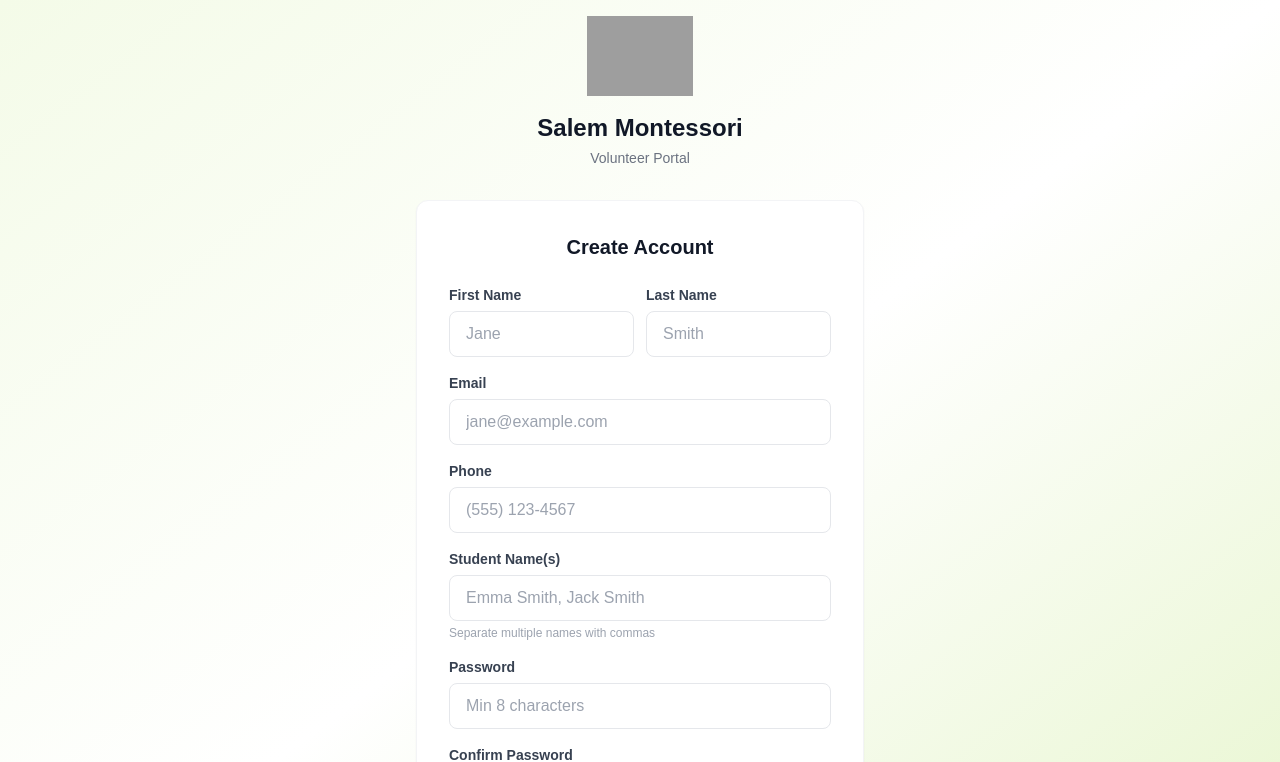
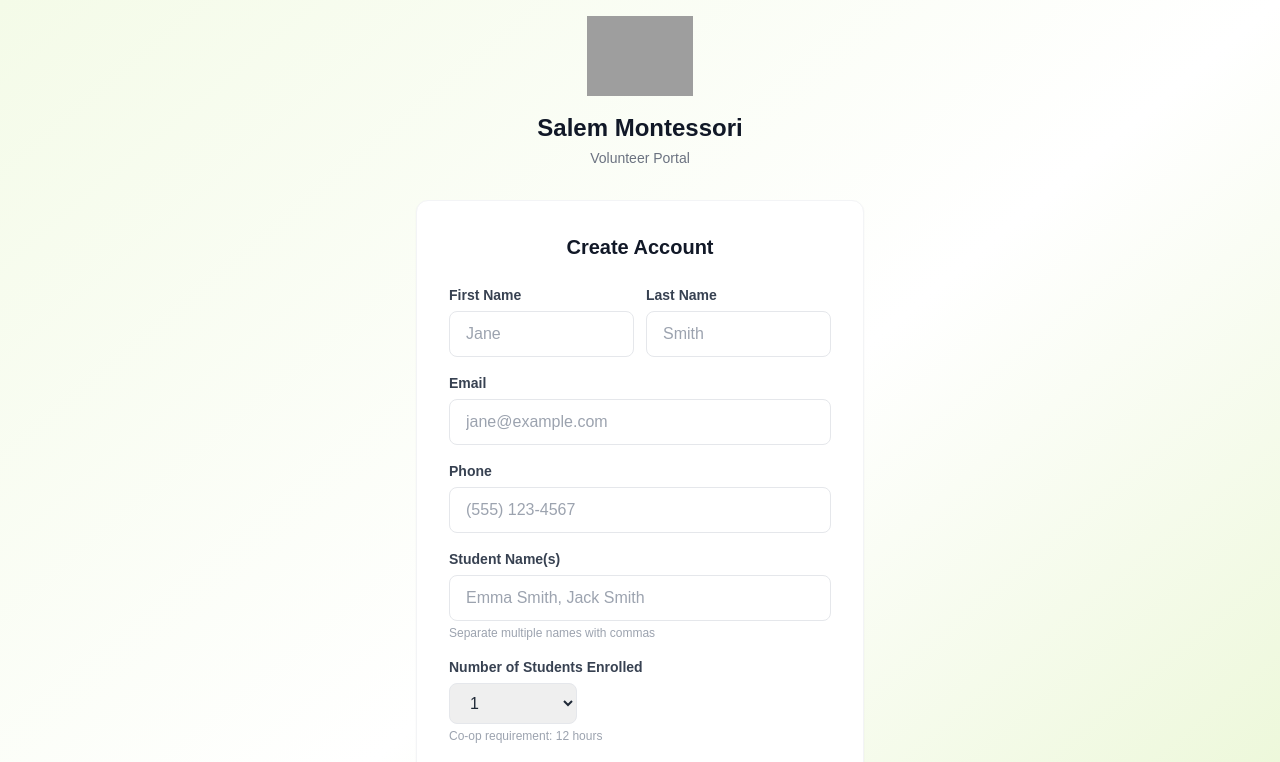
Before and after one commit to losched16/parent-volunteer, a Next.js app: page /register in a window 1280 px wide. Shown: the top 762 px of the page. Built offline with nearby package versions, Linux system fonts and the light colour scheme; grey boxes are pictures that could not be loaded.

Commit message:
Update page.tsx

```diff
--- a/app/(auth)/register/page.tsx
+++ b/app/(auth)/register/page.tsx
@@ -14,6 +14,7 @@ export default function RegisterPage() {
     last_name: "",
     phone: "",
     student_names: "",
+    student_count: "1",
   });
   const [loading, setLoading] = useState(false);
   const [error, setError] = useState("");
@@ -47,6 +48,7 @@ export default function RegisterPage() {
           last_name: form.last_name,
           phone: form.phone,
           student_names: form.student_names,
+          student_count: parseInt(form.student_count) || 1,
         }),
       });
 
@@ -138,6 +140,24 @@ export default function RegisterPage() {
         </div>
 
         <div>
+          <label className="label">Number of Students Enrolled</label>
+          <select
+            value={form.student_count}
+            onChange={(e) => updateField("student_count", e.target.value)}
+            className="input-field w-32"
+          >
+            <option value="1">1</option>
+            <option value="2">2</option>
+            <option value="3">3</option>
+            <option value="4">4</option>
+            <option value="5">5</option>
+          </select>
+          <p className="text-xs text-gray-400 mt-1">
+            Co-op requirement: {Math.min(parseInt(form.student_count) * 12, 30)} hours
+          </p>
+        </div>
+
+        <div>
           <label className="label">Password</label>
           <input
             type="password"
```
